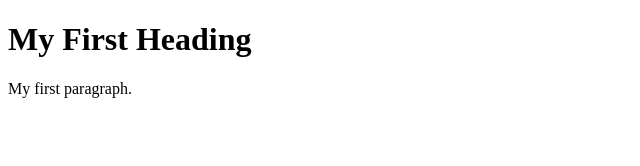
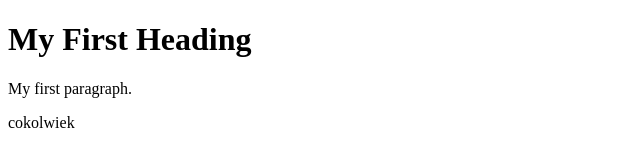
Before and after one commit to OktawiaPol/html-exercise-TiUI, a plain HTML site: page index.html in a window 1280 px wide. Shown: the full height of the page, 0-640 px from the left. Drawn offline with Linux system fonts and the light colour scheme.

Commit message:
added paragraph

```diff
--- a/index.html
+++ b/index.html
@@ -8,6 +8,7 @@
 
         <h1>My First Heading</h1>
         <p>My first paragraph.</p>
+        <p>cokolwiek</p>
 
     </body>
 </html>
```
